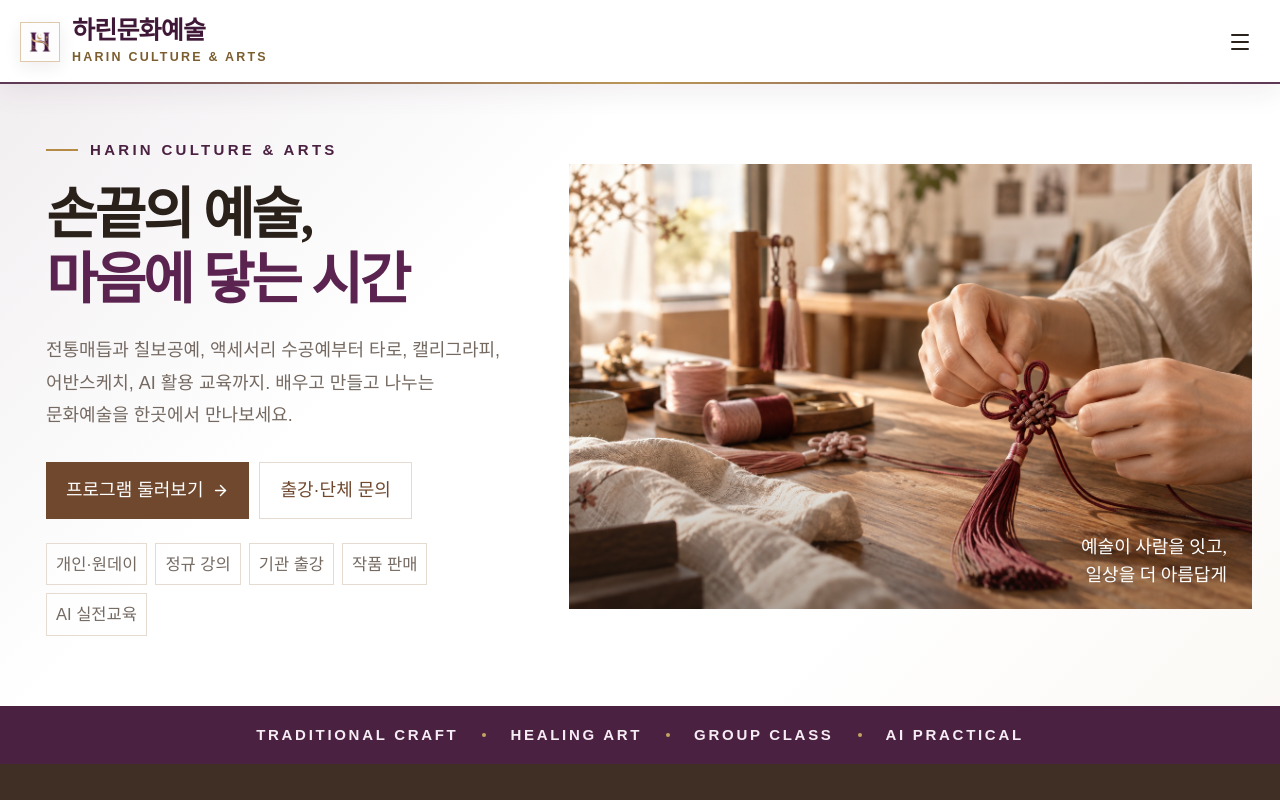
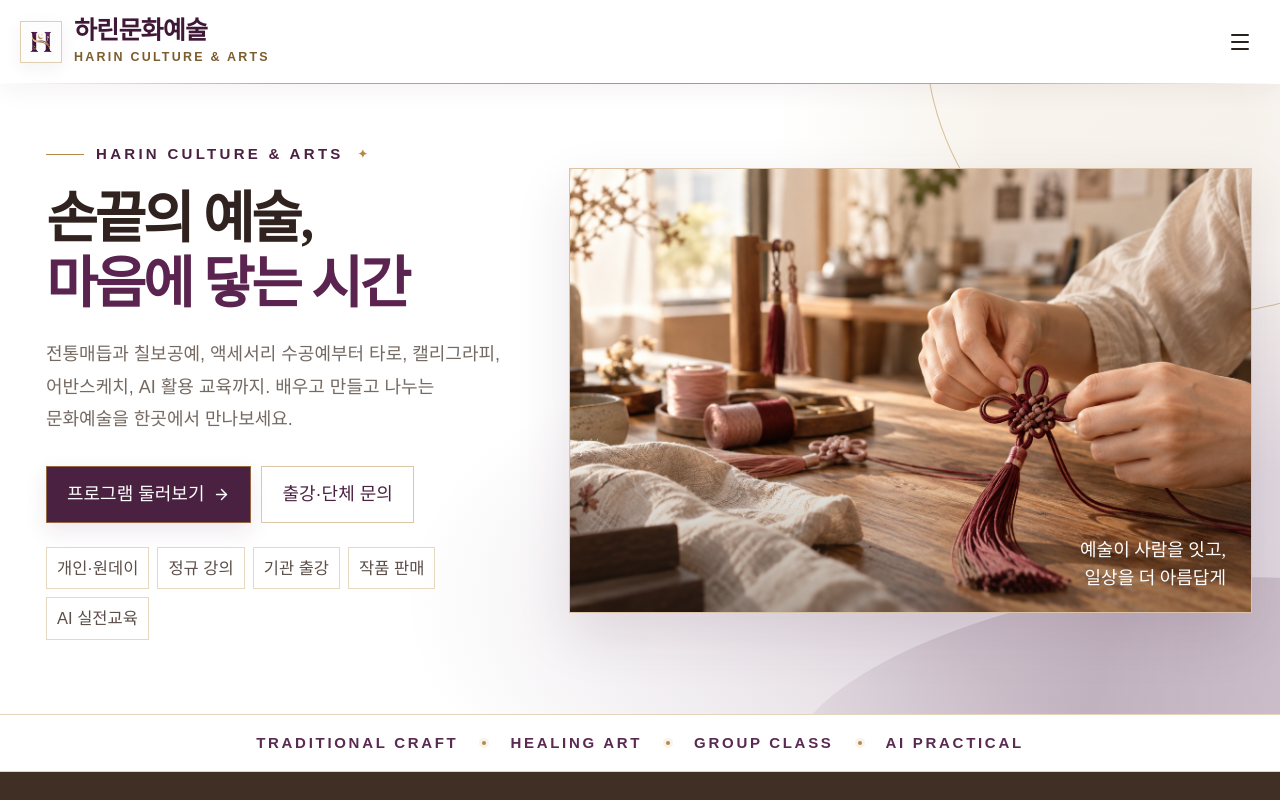
Before and after one commit to harinstudio26/harinart, a Next.js app: page / in a window 1280 px wide. Shown: the top 800 px of the page. Built offline with nearby package versions, Linux system fonts and the light colour scheme.

Commit message:
Match homepage header and hero to OG brand style

```diff
--- a/app/globals.css
+++ b/app/globals.css
@@ -20,14 +20,14 @@ em{font-style:normal;color:var(--accent)}
 :focus-visible{outline:2px solid var(--accent);outline-offset:3px}
 .skip-link{position:fixed;left:16px;top:-80px;z-index:100;background:var(--primary);color:#fff;padding:10px 14px;transition:top .2s}.skip-link:focus{top:12px}
 
-.header{height:78px;position:sticky;top:0;z-index:50;background:rgba(255,255,255,.98);backdrop-filter:blur(14px);border-bottom:0;box-shadow:0 8px 28px rgba(75,33,66,.08);position:sticky}
-.header:after{content:"";position:absolute;left:0;right:0;bottom:0;height:2px;background:linear-gradient(90deg,#4b2142 0%,#b58a45 50%,#4b2142 100%);opacity:.9}
+.header{height:78px;position:sticky;top:0;z-index:50;background:rgba(255,255,255,.985);backdrop-filter:blur(14px);border-bottom:0;box-shadow:0 6px 24px rgba(75,33,66,.055)}
+.header:after{content:"";position:absolute;left:0;right:0;bottom:0;height:1px;background:linear-gradient(90deg,transparent 0%,rgba(181,138,69,.75) 22%,rgba(181,138,69,.9) 50%,rgba(181,138,69,.75) 78%,transparent 100%)}
 .nav{max-width:1320px;height:100%;margin:auto;padding:0 28px;display:flex;align-items:center;gap:24px}
 .logo{display:flex;flex-direction:column;line-height:1.1;min-width:180px}
 .logo b{font-family:"Noto Serif KR","Nanum Myeongjo","Batang",serif;font-size:1.5rem;letter-spacing:-.03em}
 .logo small{font-size:0.84375rem;letter-spacing:.22em;color:var(--muted);margin-top:6px}
 .header .logo{flex-direction:row;align-items:center;gap:12px;min-width:220px}
-.header .logo-mark{width:40px;height:40px;display:grid;place-items:center;flex:0 0 40px;border:1px solid rgba(181,138,69,.45);background:#fff;box-shadow:0 5px 16px rgba(75,33,66,.08)}
+.header .logo-mark{width:42px;height:42px;display:grid;place-items:center;flex:0 0 42px;border:1px solid rgba(181,138,69,.42);background:#fff;box-shadow:0 5px 18px rgba(75,33,66,.06)}
 .header .logo-mark img{width:100%;height:100%;object-fit:cover}
 .header .logo-copy{display:flex;flex-direction:column;line-height:1.1}
 .header .logo b{color:#3f1737;font-size:1.56rem;font-weight:700}
@@ -40,31 +40,43 @@ em{font-style:normal;color:var(--accent)}
 .nav-actions{display:flex;align-items:center;gap:10px}
 .nav-cta,.button{display:inline-flex;align-items:center;justify-content:center;gap:9px;border:0;background:var(--primary);color:#fff;padding:12px 20px;min-height:44px;font-size:1.125rem;transition:background .2s,transform .2s,border-color .2s,box-shadow .2s}
 .button:hover,.nav-cta:hover{background:var(--primary-dark);transform:translateY(-1px)}
-.nav-cta{padding:10px 19px;white-space:nowrap;background:#4b2142;border:1px solid rgba(181,138,69,.7);box-shadow:0 6px 18px rgba(75,33,66,.12)}
-.nav-cta:hover{background:#37152f;border-color:#c7a35f;box-shadow:0 8px 20px rgba(75,33,66,.18)}
+.nav-cta{padding:10px 19px;white-space:nowrap;background:#4b2142;border:1px solid rgba(181,138,69,.72);box-shadow:0 6px 18px rgba(75,33,66,.10)}
+.nav-cta:hover{background:#37152f;border-color:#c7a35f;box-shadow:0 8px 22px rgba(75,33,66,.16)}
 .button.secondary{background:transparent;color:var(--primary);border:1px solid var(--border)}
 .button.secondary:hover{background:var(--surface);border-color:#d5c4b6}
 .menu{display:none;border:0;background:none;color:var(--text);padding:8px}
 .mobile-nav{display:none}
 .mobile-nav a.active{color:var(--accent);font-weight:700}
 
-.hero{max-width:1320px;min-height:520px;margin:auto;padding:54px 28px 70px;display:grid;grid-template-columns:.92fr 1.28fr;gap:50px;align-items:center;position:relative;background:linear-gradient(135deg,rgba(75,33,66,.075) 0%,rgba(255,255,255,.98) 34%,rgba(255,255,255,1) 72%,rgba(181,138,69,.055) 100%)}
+.hero{max-width:1320px;min-height:540px;margin:auto;padding:58px 28px 74px;display:grid;grid-template-columns:.92fr 1.28fr;gap:50px;align-items:center;position:relative;overflow:hidden;isolation:isolate;background:
+  radial-gradient(circle at 88% 10%,rgba(181,138,69,.10) 0 10%,transparent 28%),
+  radial-gradient(ellipse at 98% 82%,rgba(75,33,66,.16) 0 18%,transparent 48%),
+  linear-gradient(135deg,#fff 0%,#fff 58%,#faf7fb 100%)}
+.hero:before{content:"";position:absolute;width:560px;height:560px;border:1px solid rgba(181,138,69,.50);border-radius:50%;right:-205px;top:-330px;z-index:0;transform:rotate(-14deg)}
+.hero:after{content:"";position:absolute;width:680px;height:245px;border-radius:50%;right:-185px;bottom:-120px;z-index:0;background:linear-gradient(115deg,rgba(75,33,66,.04),rgba(75,33,66,.20) 45%,rgba(75,33,66,.06));transform:rotate(-10deg)}
+.hero>*{position:relative;z-index:1}
 .hero-copy{padding-left:18px}
 .eyebrow{font-size:0.9375rem;font-weight:700;letter-spacing:.24em;color:var(--accent);margin:0 0 18px;text-transform:uppercase}
 .hero .eyebrow{color:#4b2142;display:flex;align-items:center;gap:12px;letter-spacing:.22em;font-weight:800}
-.hero .eyebrow:before{content:"";width:32px;height:2px;background:#b58a45;display:inline-block}
+.hero .eyebrow:before{content:"";width:38px;height:1px;background:#b58a45;display:inline-block}
+.hero .eyebrow:after{content:"✦";font-size:.72rem;color:#b58a45;margin-left:2px}
+.hero h1{color:#30231f}
 .hero h1 em{color:#5b2450}
 .hero h1{font-size:clamp(3.24rem,4.374vw,4.806rem);line-height:1.16;letter-spacing:-.055em;max-width:590px}
 .hero h1 span{display:block;white-space:nowrap}
 .lead{color:var(--muted);margin:24px 0 30px;max-width:650px;line-height:1.82}
 .hero-actions{display:flex;gap:10px;flex-wrap:wrap}
+.hero .button{background:#4b2142;border:1px solid rgba(181,138,69,.68);box-shadow:0 8px 22px rgba(75,33,66,.10)}
+.hero .button:hover{background:#37152f}
+.hero .button.secondary{background:rgba(255,255,255,.82);color:#4b2142;border:1px solid rgba(181,138,69,.48);box-shadow:none}
+.hero .button.secondary:hover{background:#fff;border-color:#b58a45}
 .hero-tags{display:flex;gap:8px;flex-wrap:wrap;margin-top:24px}
-.hero-tags span{font-size:1.03125rem;color:var(--muted);border:1px solid var(--border);padding:6px 9px;background:rgba(255,255,255,.55)}
-.hero-image{height:445px;position:relative;overflow:hidden;background:var(--surface)}
+.hero-tags span{font-size:1.03125rem;color:#5c4e48;border:1px solid rgba(181,138,69,.34);padding:6px 10px;background:rgba(255,255,255,.76)}
+.hero-image{height:445px;position:relative;overflow:hidden;background:#f8f4f9;border:1px solid rgba(181,138,69,.45);box-shadow:0 22px 52px rgba(75,33,66,.12)}
 .hero-image:after{content:"";position:absolute;inset:0;background:linear-gradient(180deg,transparent 58%,rgba(31,21,16,.35))}
 .hero-image img,.story-image img{width:100%;height:100%;object-fit:cover}
 .hero-image p{position:absolute;z-index:1;right:25px;bottom:20px;color:#fff;font-family:"Noto Serif KR","Nanum Myeongjo","Batang",serif;text-align:right;font-size:1.125rem;line-height:1.55;text-shadow:0 2px 14px rgba(0,0,0,.45)}
-.proof-strip{border-top:0;border-bottom:0;min-height:58px;display:flex;align-items:center;justify-content:center;gap:24px;padding:12px 28px;background:#4b2142;color:#f6ecf4;font-size:0.9375rem;font-weight:700;letter-spacing:.18em;white-space:nowrap;overflow:hidden}.proof-strip i{width:4px;height:4px;border-radius:50%;background:#c7a35f}
+.proof-strip{border-top:1px solid rgba(181,138,69,.36);border-bottom:1px solid rgba(181,138,69,.36);min-height:58px;display:flex;align-items:center;justify-content:center;gap:24px;padding:12px 28px;background:#fff;color:#5a2a52;font-size:0.9375rem;font-weight:800;letter-spacing:.18em;white-space:nowrap;overflow:hidden}.proof-strip i{width:4px;height:4px;border-radius:50%;background:#b58a45;box-shadow:0 0 0 3px rgba(181,138,69,.10)}
 
 .section{max-width:1320px;margin:auto;padding:92px 28px}
 .section-head{display:flex;justify-content:space-between;align-items:end;gap:40px;margin-bottom:36px}
@@ -105,7 +117,7 @@ footer{padding:56px max(28px,calc((100% - var(--content))/2)) 24px;background:#2
 }
 
 @media(max-width:760px){
-  body{font-size:1.125rem}.header{height:68px}.nav{padding:0 18px}.logo{min-width:0}.logo b{font-size:1.375rem}.header .logo{gap:9px;min-width:0}.header .logo-mark{width:34px;height:34px;flex-basis:34px}.header .logo small{font-size:.68rem;letter-spacing:.14em}.nav-cta{display:none}.mobile-nav{top:68px;padding:14px 20px}
+  body{font-size:1.125rem}.header{height:68px}.nav{padding:0 18px}.logo{min-width:0}.logo b{font-size:1.375rem}.header .logo{gap:9px;min-width:0}.header .logo-mark{width:34px;height:34px;flex-basis:34px}.header .logo small{font-size:.68rem;letter-spacing:.14em}.nav-cta{display:none}.mobile-nav{top:68px;padding:14px 20px}.hero:before{width:360px;height:360px;right:-190px;top:-220px}.hero:after{width:430px;height:170px;right:-190px;bottom:-90px}
   .hero{display:flex;flex-direction:column;padding:32px 20px 48px;gap:30px;min-height:0}.hero-copy{width:100%}.hero h1{font-size:clamp(2.43rem,11.664vw,2.97rem);line-height:1.18}.hero h1 span{white-space:normal}.lead{margin:18px 0 24px}.hero-image{height:300px;width:100%}.hero-image img{object-position:58% center}.hero-actions .button{flex:1 1 180px}.hero-tags{margin-top:18px}.proof-strip{justify-content:flex-start;overflow-x:auto;scrollbar-width:none}.proof-strip::-webkit-scrollbar{display:none}
   .section,.soft{padding:66px 20px}.section-head{display:block;margin-bottom:28px}.section-head>p{margin-top:14px}.service-grid{grid-template-columns:repeat(2,1fr);gap:22px 12px}.service-card h3{font-size:1.25rem}.purpose-grid{grid-template-columns:1fr}.purpose-card{min-height:0}.split,.ai{grid-template-columns:1fr;gap:34px}.story-image{height:300px}.feature{padding:42px 24px;min-height:0}.feature>svg{display:none}.feature .actions .button{width:100%}.gallery-grid{grid-template-columns:1fr 1fr}.gallery-item,.gallery-item:nth-child(2),.gallery-item:nth-child(5){height:190px}.posts,.program-grid,.blog-list,.about-grid{grid-template-columns:1fr}.posts a{border-right:0;border-bottom:1px solid var(--border);padding:23px 0}.step-grid{grid-template-columns:1fr}.step-grid article,.step-grid article:first-child{padding:24px 0;border-right:0;border-bottom:1px solid var(--border)}.step-grid article:last-child{border-bottom:0}
   .footer-grid{grid-template-columns:1fr 1fr;gap:34px}.footer-brand{grid-column:1/-1}.footer-bottom{align-items:flex-start;flex-direction:column}.page-hero{padding:64px 20px}.page-hero h1{font-size:clamp(2.268rem,10.584vw,3.24rem)}.page-summary{grid-template-columns:1fr;margin:0 20px}.page-summary>div{border-right:0;border-bottom:1px solid var(--border);padding:14px 18px}.page-summary>div:last-child{border-bottom:0}.page-content{padding:60px 20px}.program{padding:24px;min-height:0}.about-grid .program{padding:25px}.guide-panel{padding:30px 24px;margin-top:48px}.page-cta{display:block;padding:28px}.page-cta .button{margin-top:18px;width:100%}.actions{flex-wrap:wrap}.final-cta{padding:70px 20px}.final-cta h2{font-size:2.538125rem}.shop-intro{grid-template-columns:1fr;gap:14px}
```
